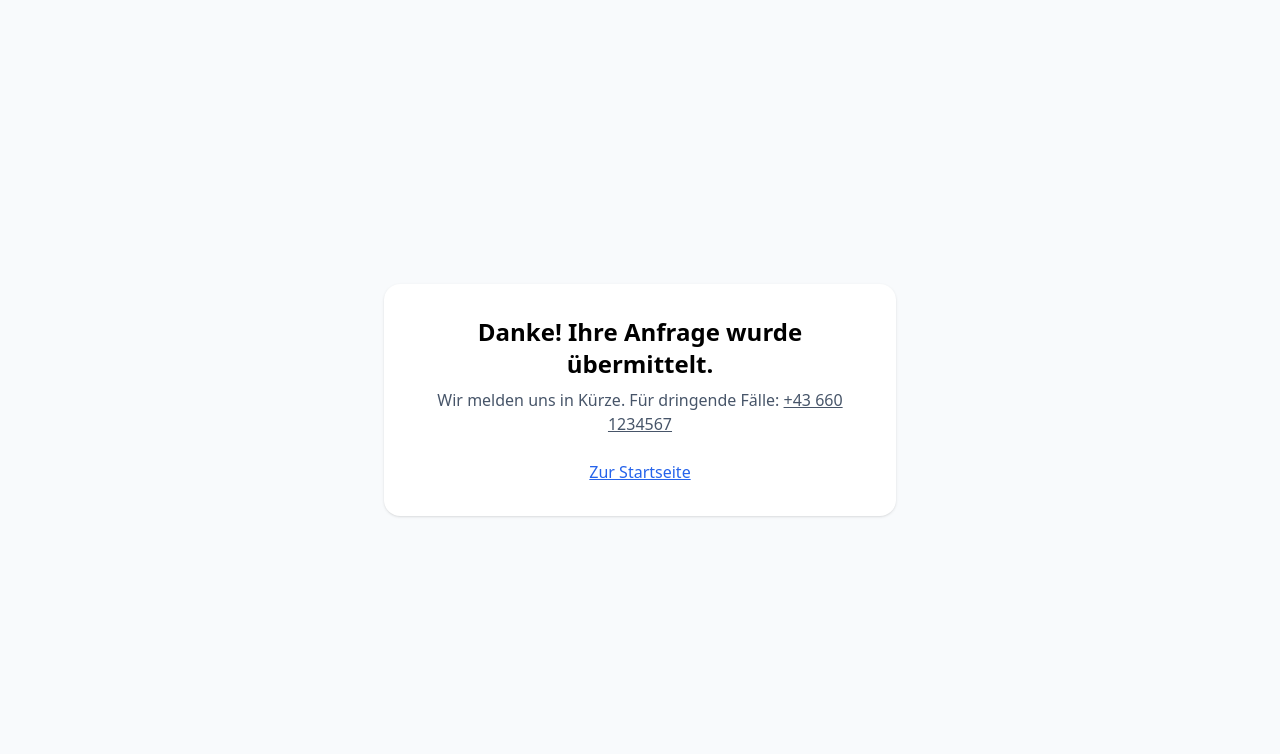
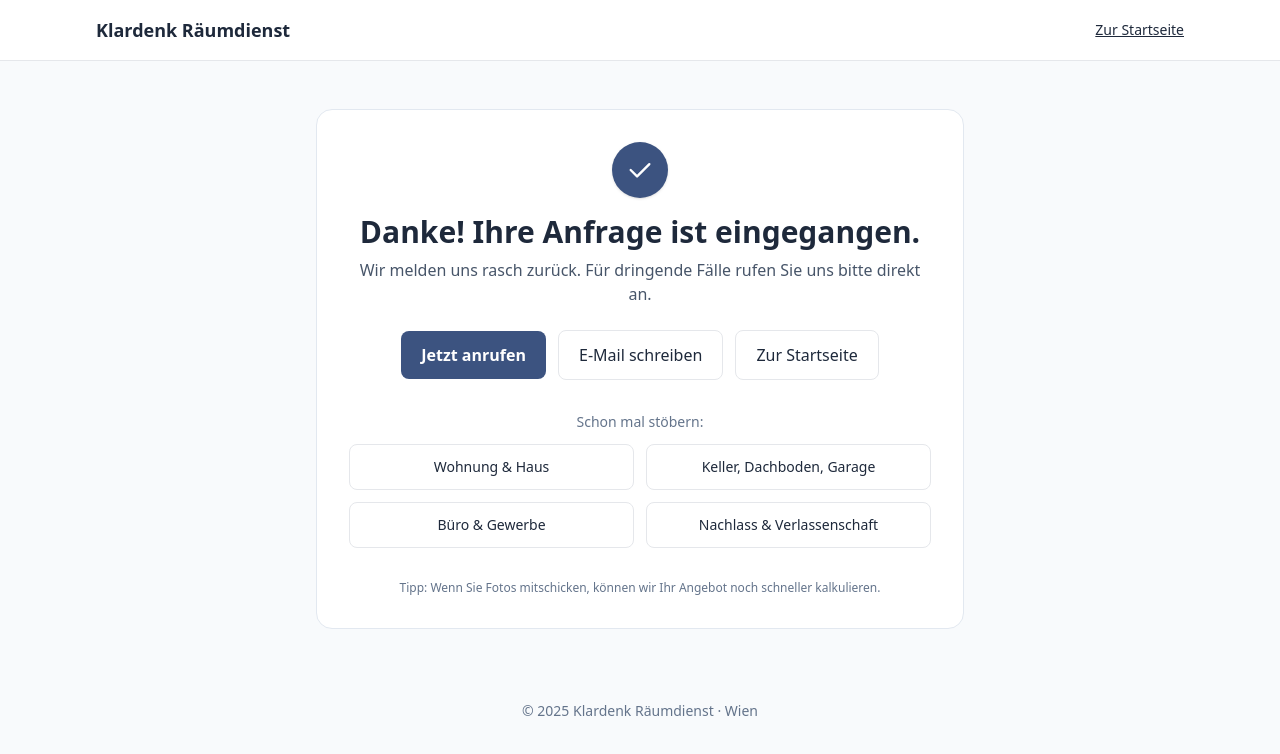
Before and after one commit to officewebsiten-maker/klardenk-wien, a plain HTML site: page danke.html in a window 1280 px wide. Drawn offline with nearby package versions, Linux system fonts and the light colour scheme.

Commit message:
Update danke.html

```diff
--- a/danke.html
+++ b/danke.html
@@ -1,11 +1,78 @@
-<!doctype html><html lang="de"><head>
-<meta charset="utf-8"><meta name="viewport" content="width=device-width,initial-scale=1">
-<title>Danke – Klardenk Wien</title>
-<script src="https://cdn.tailwindcss.com"></script>
-</head><body class="min-h-screen grid place-items-center bg-slate-50">
-<main class="bg-white p-8 rounded-2xl shadow max-w-lg text-center">
-  <h1 class="text-2xl font-bold mb-2">Danke! Ihre Anfrage wurde übermittelt.</h1>
-  <p class="text-slate-600">Wir melden uns in Kürze. Für dringende Fälle: <a class="underline" href="tel:+436601234567">+43 660 1234567</a></p>
-  <p class="mt-6"><a class="text-blue-600 underline" href="/">Zur Startseite</a></p>
-</main>
-</body></html>
+<!doctype html>
+<html lang="de">
+<head>
+  <meta charset="utf-8"/>
+  <meta name="viewport" content="width=device-width,initial-scale=1"/>
+  <title>Danke – Klardenk Wien</title>
+  <meta name="robots" content="noindex, nofollow"/>
+  <link rel="icon" href="/favicon.ico"/>
+  <script src="https://cdn.tailwindcss.com"></script>
+  <style>
+    :root{--brand:#3c5380}
+    .brand-bg{background:var(--brand)}
+    .brand{color:var(--brand)}
+    .card{background:#fff;border:1px solid rgb(226 232 240);border-radius:1rem}
+    html{scroll-behavior:smooth}
+  </style>
+</head>
+<body class="min-h-screen bg-slate-50 text-slate-800">
+
+  <!-- Optional: schlanker Header -->
+  <header class="bg-white border-b">
+    <div class="max-w-[1120px] mx-auto px-4 py-4 flex items-center justify-between">
+      <a href="/" class="font-extrabold text-lg">Klardenk Räumdienst</a>
+      <a href="/" class="text-sm underline">Zur Startseite</a>
+    </div>
+  </header>
+
+  <!-- MAIN -->
+  <main class="max-w-[680px] mx-auto px-4 py-12">
+    <section class="card p-8 text-center">
+      <div class="mx-auto h-14 w-14 rounded-full brand-bg grid place-items-center text-white shadow mb-4">
+        <!-- simpler Haken-Icon -->
+        <svg width="28" height="28" viewBox="0 0 24 24" fill="none" aria-hidden="true">
+          <path d="M20 7L9.5 17.5 4 12" stroke="currentColor" stroke-width="2" stroke-linecap="round" stroke-linejoin="round"/>
+        </svg>
+      </div>
+
+      <h1 class="text-2xl md:text-3xl font-extrabold">Danke! Ihre Anfrage ist eingegangen.</h1>
+      <p class="mt-2 text-slate-600">Wir melden uns rasch zurück. Für dringende Fälle rufen Sie uns bitte direkt an.</p>
+
+      <div class="mt-6 flex flex-wrap items-center justify-center gap-3">
+        <a href="tel:+436601234567" class="brand-bg text-white px-5 py-3 rounded-lg font-semibold">Jetzt anrufen</a>
+        <a href="mailto:klardenk@tuta.io" class="px-5 py-3 rounded-lg border">E‑Mail schreiben</a>
+        <a href="/" class="px-5 py-3 rounded-lg border">Zur Startseite</a>
+      </div>
+
+      <!-- Zusatz-Links zu Leistungen -->
+      <div class="mt-8">
+        <p class="text-sm text-slate-500">Schon mal stöbern:</p>
+        <div class="mt-3 grid grid-cols-1 sm:grid-cols-2 gap-3 text-sm">
+          <a class="block p-3 rounded-lg border hover:bg-slate-50" href="/leistungen/wohnung-haus.html">Wohnung & Haus</a>
+          <a class="block p-3 rounded-lg border hover:bg-slate-50" href="/leistungen/keller-dachboden-garage.html">Keller, Dachboden, Garage</a>
+          <a class="block p-3 rounded-lg border hover:bg-slate-50" href="/leistungen/buero-gewerbe.html">Büro & Gewerbe</a>
+          <a class="block p-3 rounded-lg border hover:bg-slate-50" href="/leistungen/nachlass-verlassenschaft.html">Nachlass & Verlassenschaft</a>
+        </div>
+      </div>
+
+      <!-- Servicenote -->
+      <p class="mt-8 text-xs text-slate-500">Tipp: Wenn Sie Fotos mitschicken, können wir Ihr Angebot noch schneller kalkulieren.</p>
+    </section>
+
+    <!-- Optional: sanfte Auto‑Weiterleitung -->
+    <!-- <p class="mt-4 text-center text-sm text-slate-500">Sie werden in wenigen Sekunden weitergeleitet…</p> -->
+  </main>
+
+  <!-- Optional: ganz schlanker Footer -->
+  <footer class="text-center text-slate-500 text-sm py-6">
+    © <span id="y"></span> Klardenk Räumdienst · Wien
+  </footer>
+
+  <script>
+    document.getElementById('y').textContent = new Date().getFullYear();
+
+    // Optional: automatische Weiterleitung nach 8 Sekunden zurück zur Startseite:
+    // setTimeout(()=>{ window.location.href = "/"; }, 8000);
+  </script>
+</body>
+</html>
```
